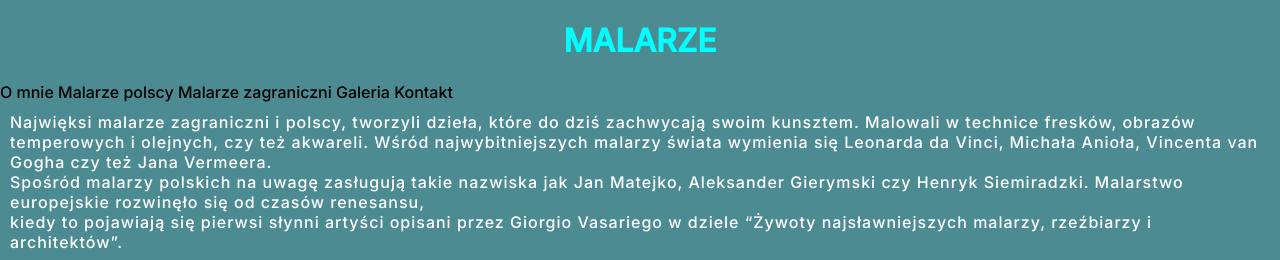
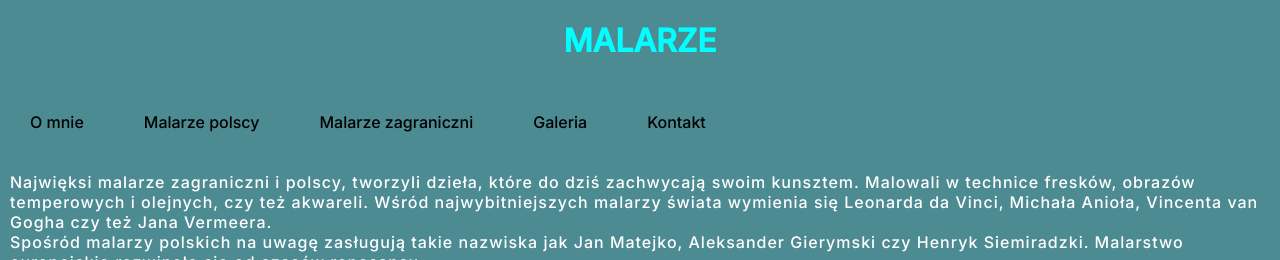
Before and after one commit to 0273574/projektowaniestron, a plain HTML site: page index.html in a window 1280 px wide. Shown: the top 260 px of the page. Drawn offline with Linux system fonts and the light colour scheme.

Commit message:
Update style.css

```diff
--- a/style.css
+++ b/style.css
@@ -85,3 +85,11 @@ nav a{
 .malarz:nth-child(1){
     margin: 20px;
 }
+nav{
+    display: flex;
+    text-align: center;
+
+}
+nav a{
+    margin:30px;
+}
```
